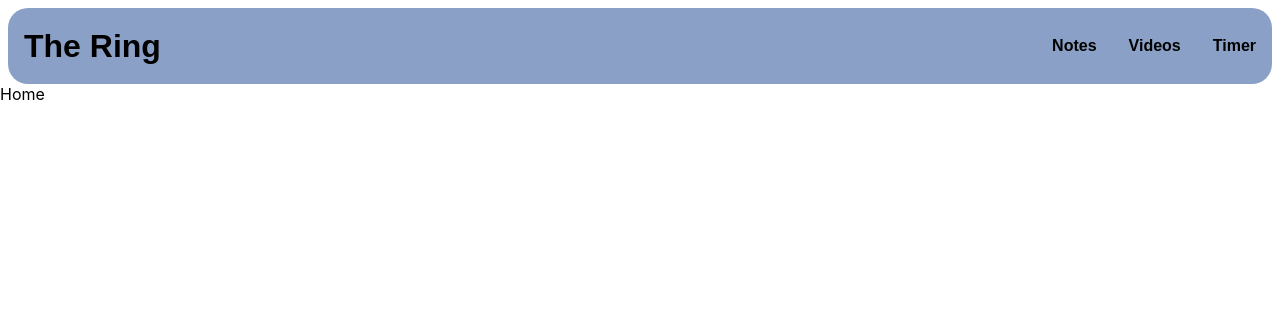
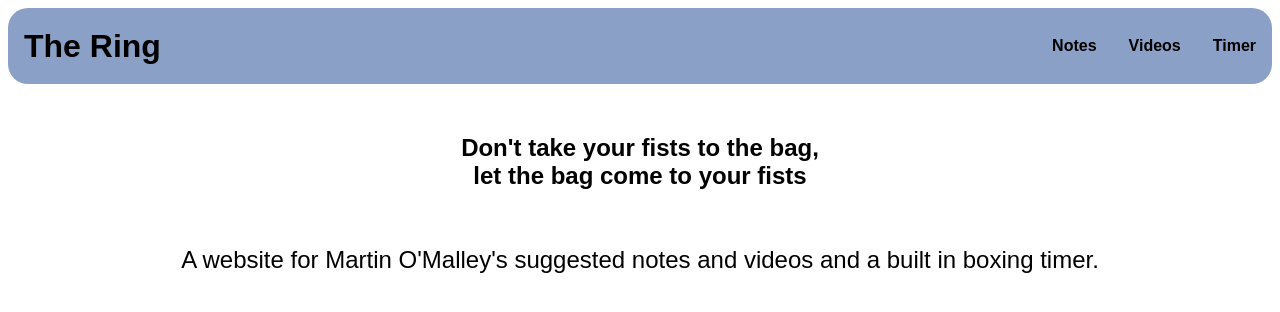
Before and after one commit to kreddykhan/the-ring, a React (Create React App) app: page / in a window 1280 px wide. Shown: the top 312 px of the page. Built offline with nearby package versions, Linux system fonts and the light colour scheme.

Commit message:
Setting up Home page

```diff
--- a/src/App.css
+++ b/src/App.css
@@ -1,5 +1,16 @@
-.App {
-  /* text-align: center; */
+.Home {
+  text-align: center;
+  font-family: sans-serif;
+  font-size: 1.5rem;
+  /* font-weight: bold; */
+  padding-top: 50px;
+}
+
+.Home .title {
+  text-align: center;
+  font-family: sans-serif;
+  font-size: 1.5rem;
+  font-weight: bold;
 }
 
 .Note {
@@ -14,11 +25,6 @@
   padding-right: 8px;
 }
 
-.App-logo {
-  height: 40vmin;
-  pointer-events: none;
-}
-
 .Note li {
   font-size: 14px;
   margin-left: 10px;
@@ -28,8 +34,8 @@
 
 .Note .title {
   font-family: sans-serif;
-    font-size: 1rem;
-    font-weight: bold;
+  font-size: 1rem;
+  font-weight: bold;
 }
 
 @media (prefers-reduced-motion: no-preference) {
@@ -49,6 +55,15 @@
   color: white;
 }
 
+.App {
+  /* text-align: center; */
+}
+
+.App-logo {
+  height: 40vmin;
+  pointer-events: none;
+}
+
 .App-link {
   color: #61dafb;
 }
--- a/src/pages/Home.js
+++ b/src/pages/Home.js
@@ -2,8 +2,10 @@ import '../App.css';
 
 function Home() {
   return (
-    <div className="App">
-      Home
+    <div className="Home">
+      <div className="title">Don't take your fists to the bag, <br/>let the bag come to your fists<br/></div>
+      <br/><br/>
+      A website for Martin O'Malley's suggested notes and videos and a built in boxing timer.
     </div>
   );
 }
```
